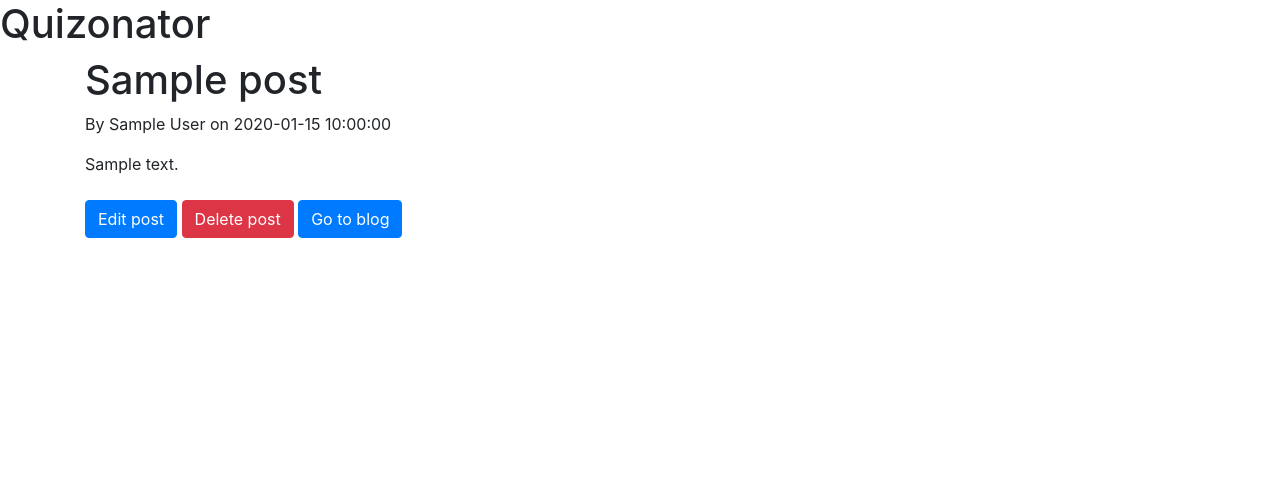
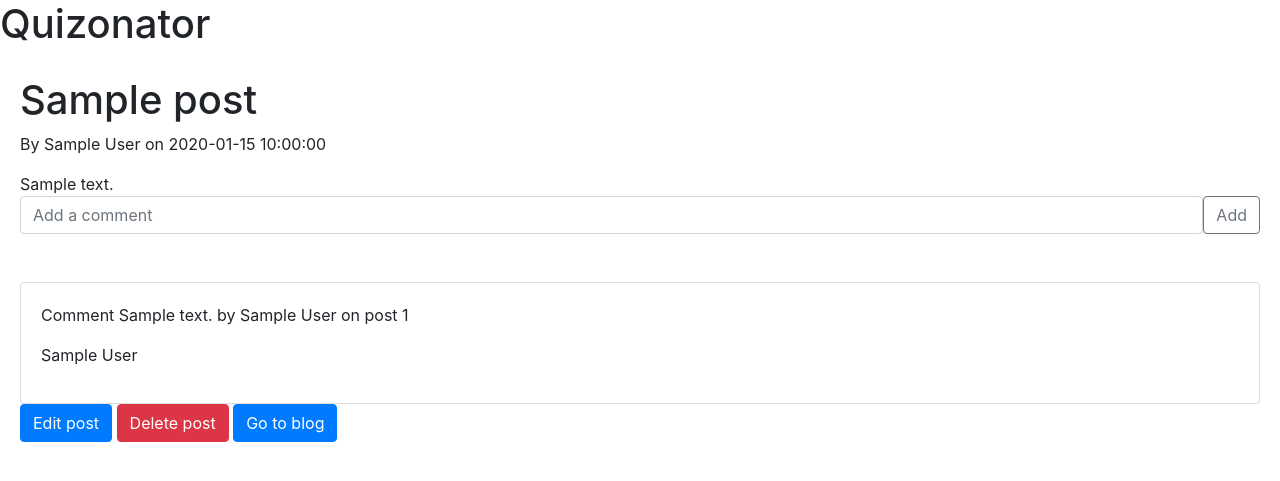
Before and after one commit to KubiakJakub01/quizoinator, a Flask app: page /post/view/1 in a window 1280 px wide. Shown: the part 56-537 px from the top of the page. Run offline with Flask 3, Linux system fonts and the light colour scheme; a user stored in the database is signed in; tables that the repository leaves empty hold one stand-in row (values such as "Sample post"); some libraries are stand-ins or nearby versions.

Commit message:
Add comments to blog

```diff
--- a/src/templates/blog/post.html
+++ b/src/templates/blog/post.html
@@ -1,13 +1,27 @@
 {% extends "base.html" %}
 {% block content %}
 <body>
-	<div class="container">
+	<div class="card-body">
 		<h1>{{ post.title }}</h1>
 		<p>By {{ post.author }} on {{ post.data_created }}</p>
-		<div>
+		<div class="card-text">
 			{{ post.content|safe }}
 		</div>
+		<form  method="POST" action="{{ url_for('add_comment', id=post._id) }}" class="d-flex">
+			{{ form.hidden_tag() }}
+			<input type="text" class="form-control" placeholder="Add a comment" name="comment">
+			<button class="btn btn-outline-secondary" type="submit">Add</button>
+		</form>
         <br/>
+		<br/>
+		{% for comment in post.comments %}
+			<div class="card">
+				<div class="card-body">
+					<p>{{ comment }}</p>
+					<p>{{ comment.author }}</p>
+				</div>
+			</div>
+		{% endfor %}
         {% if post.author_id == current_user._id %}
             <a href="{{ url_for('update_post', id=post._id)}}" class="btn btn-primary">Edit post</a>
             <a href="{{ url_for('delete_post', id=post._id)}}" class="btn btn-primary btn-danger">Delete post</a>
--- a/src/utils/posts_utils.py
+++ b/src/utils/posts_utils.py
@@ -21,7 +21,8 @@ class PostsUtils:
     def view_post(self, id):
         """View post"""
         post = self.Posts.query.get_or_404(id)
-        return render_template(str(self.blog_dir / "post.html"), post=post)
+        return render_template(str(self.blog_dir / "post.html"),
+                               post=post)
 
     def update_post(self, id, form, author_id):
         """Update post"""
```
